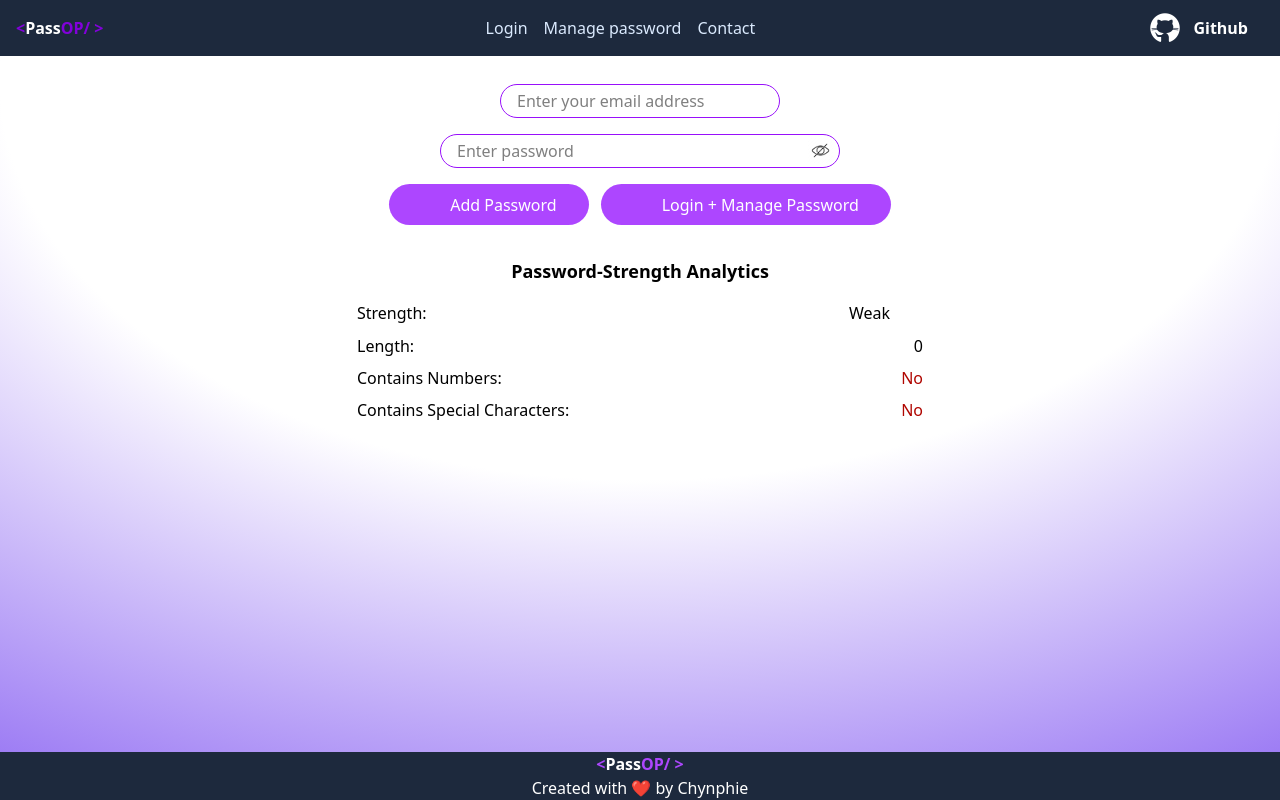
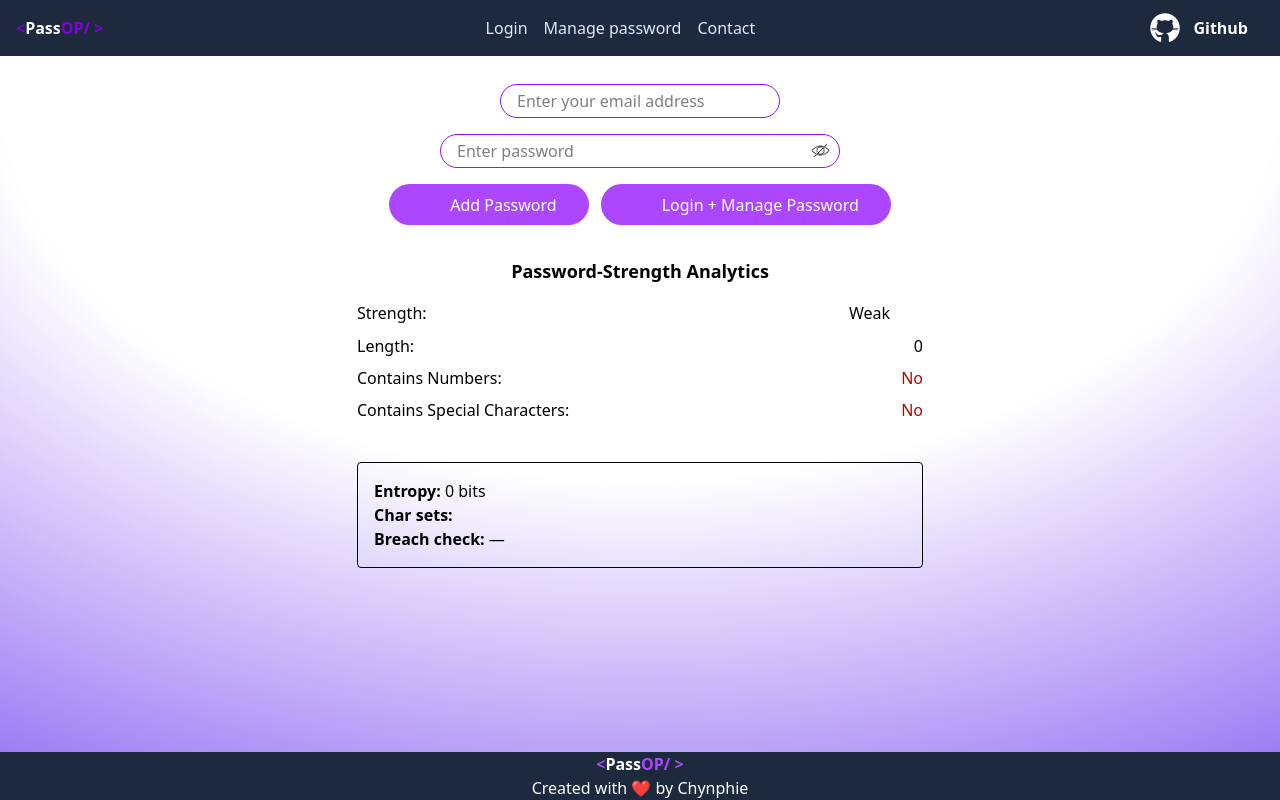
Before and after one commit to chynphie/passop_mongo, a React (Vite) app: page / in a window 1280 px wide. Built offline with nearby package versions, Linux system fonts and the light colour scheme; some icons are missing.

Commit message:
added HaveIBeenPwned API integration for breach detection

```diff
--- a/package.json
+++ b/package.json
@@ -13,7 +13,9 @@
   "dependencies": {
     "@tailwindcss/postcss": "^4.1.4",
     "@tailwindcss/vite": "^4.1.5",
+    "axios": "^1.9.0",
     "hash-wasm": "^4.12.0",
+    "js-sha1": "^0.7.0",
     "react": "^19.0.0",
     "react-dom": "^19.0.0",
     "react-toastify": "^11.0.5",
--- a/src/components/Login.jsx
+++ b/src/components/Login.jsx
@@ -3,7 +3,14 @@ import { useRef, useState, useEffect } from "react";
 import { useNavigate } from "react-router-dom";
 import { argon2id } from "hash-wasm";
 import { ToastContainer, toast } from "react-toastify";
-import { deriveKey, decryptAESGCM, generateSalt, decodeToBytes, encryptVault } from '../utils/crypto';
+import {
+  deriveKey,
+  decryptAESGCM,
+  generateSalt,
+  decodeToBytes,
+  encryptVault,
+} from "../utils/crypto";
+import { PasswordAnalyzer } from "./PasswordAnalyzer";
 
 const Login = () => {
   const [form, setform] = useState({
@@ -290,6 +297,7 @@ const Login = () => {
             Login + Manage Password
           </button>
         </div>
+        <div>
           <div className="mt-4 w-fit" style={{ width: "566px" }}>
             <h2
               className="text-lg font-bold mb-4"
@@ -373,6 +381,8 @@ const Login = () => {
               </div>
             </div>
           </div>
+          <PasswordAnalyzer password={form.password} />
+        </div>
       </div>
     </>
   );
--- a/src/components/Manager.jsx
+++ b/src/components/Manager.jsx
@@ -32,7 +32,6 @@ const Manager = () => {
     console.log("decryptedList", decryptedList);
     const updatedPasswordArray = decryptedList.flatMap(e => e.credentials);
     setPasswordArray(updatedPasswordArray);
-    console.log("passwordArray", passwordArray);
   };
 
   const getPasswords = async () => {
--- /dev/null
+++ b/src/components/PasswordAnalyzer.jsx
@@ -0,0 +1,79 @@
+import React, { useState, useEffect } from 'react';
+import axios from 'axios';
+import { sha1 } from 'js-sha1';
+
+export function PasswordAnalyzer({ password }) {
+  const [entropy, setEntropy] = useState(0);
+  const [charSets, setCharSets] = useState({});
+  const [pwnedCount, setPwnedCount] = useState(null);
+
+  // 1) Character-set heuristics + entropy
+  useEffect(() => {
+    if (!password) {
+      setEntropy(0);
+      setCharSets({});
+      return;
+    }
+    const has = { lower: /[a-z]/.test(password),
+                  upper: /[A-Z]/.test(password),
+                  digits: /\d/.test(password),
+                  symbols: /[^A-Za-z0-9]/.test(password) };
+    setCharSets(has);
+
+    // estimate pool size
+    let pool = 0;
+    if (has.lower)  pool += 26;
+    if (has.upper)  pool += 26;
+    if (has.digits) pool += 10;
+    if (has.symbols)pool += 32;   // approx.
+    // entropy = log2(pool^length)
+    const e = password.length * Math.log2(pool || 1);
+    setEntropy(Math.round(e * 100) / 100);
+  }, [password]);
+
+  // 2) Debounced breach check
+  useEffect(() => {
+    if (!password) return setPwnedCount(null);
+    const handle = setTimeout(async () => {
+      const hash = sha1(password).toUpperCase();
+      const prefix = hash.slice(0, 5);
+      const suffix = hash.slice(5);
+      try {
+        const res = await axios.get(`https://api.pwnedpasswords.com/range/${prefix}`);
+        console.log(res);
+
+        // response is list of “SUFFIX:COUNT”
+        const match = res.data
+          .split('\r\n')
+          .find(line => line.split(':')[0] === suffix);
+        setPwnedCount(match ? parseInt(match.split(':')[1], 10) : 0);
+      } catch {
+        setPwnedCount(-1); // error
+      }
+    }, 500); // wait 500ms after typing stops
+
+    return () => clearTimeout(handle);
+  }, [password]);
+
+  return (
+    <div className="p-4 border rounded mt-10">
+      <p><strong>Entropy:</strong> {entropy} bits</p>
+      <p><strong>Char sets:</strong>
+        {charSets.lower && ' lowercase,'}
+        {charSets.upper && ' uppercase,'}
+        {charSets.digits && ' digits,'}
+        {charSets.symbols && ' symbols'}
+      </p>
+      <p>
+        <strong>Breach check:</strong>{' '}
+        {pwnedCount === null
+          ? '—'
+          : pwnedCount === -1
+            ? 'Error checking'
+            : pwnedCount > 0
+              ? `Seen ${pwnedCount} times`
+              : 'Not found'}
+      </p>
+    </div>
+  );
+}
```
Also changed, not shown: 1 other file (tests, documents, lock files or other folders). Lines whose indentation alone changed are shown as unchanged.
